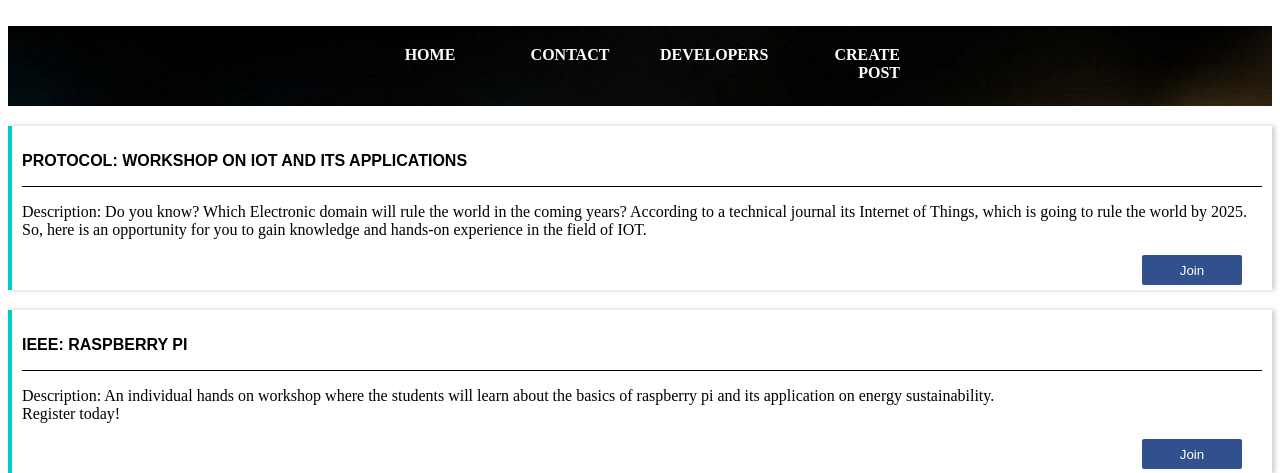
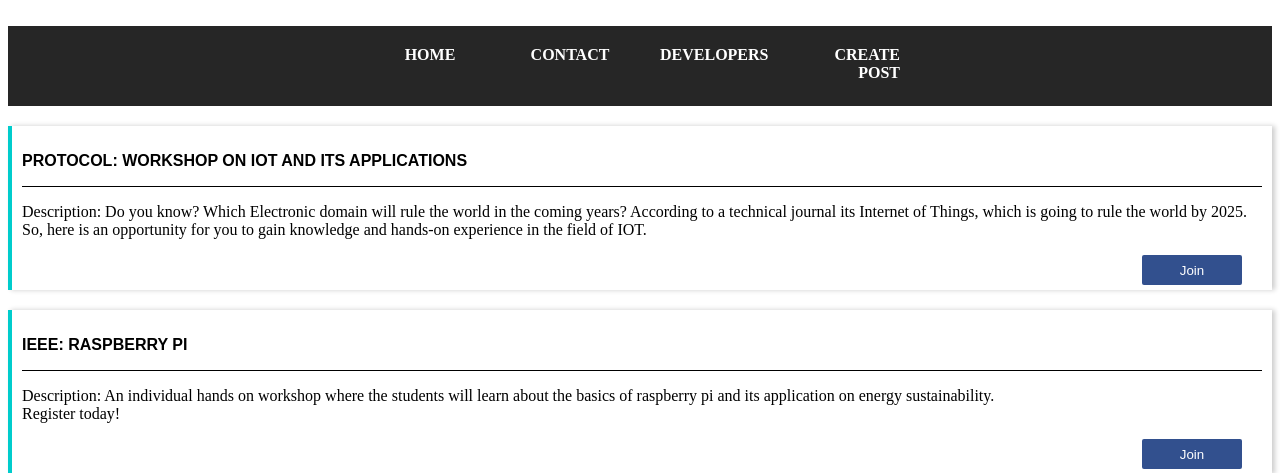
Before and after one commit to dhanraj404/WebProject, a PHP site: page /work_post.html in a window 1280 px wide. Shown: the top 473 px of the page. Run offline with PHP 8.4, Linux system fonts and the light colour scheme.

Commit message:
Update work_post.css

```diff
--- a/workshop_page/work_post.css
+++ b/workshop_page/work_post.css
@@ -8,7 +8,7 @@ body {
 .nav{
 	text-align: center;
     width: 100%;
-	background-image: url('work_back.jpg') ;
+	background: #262626;
 	overflow: hidden;
 	position:relative;
 	top: 0;
```
